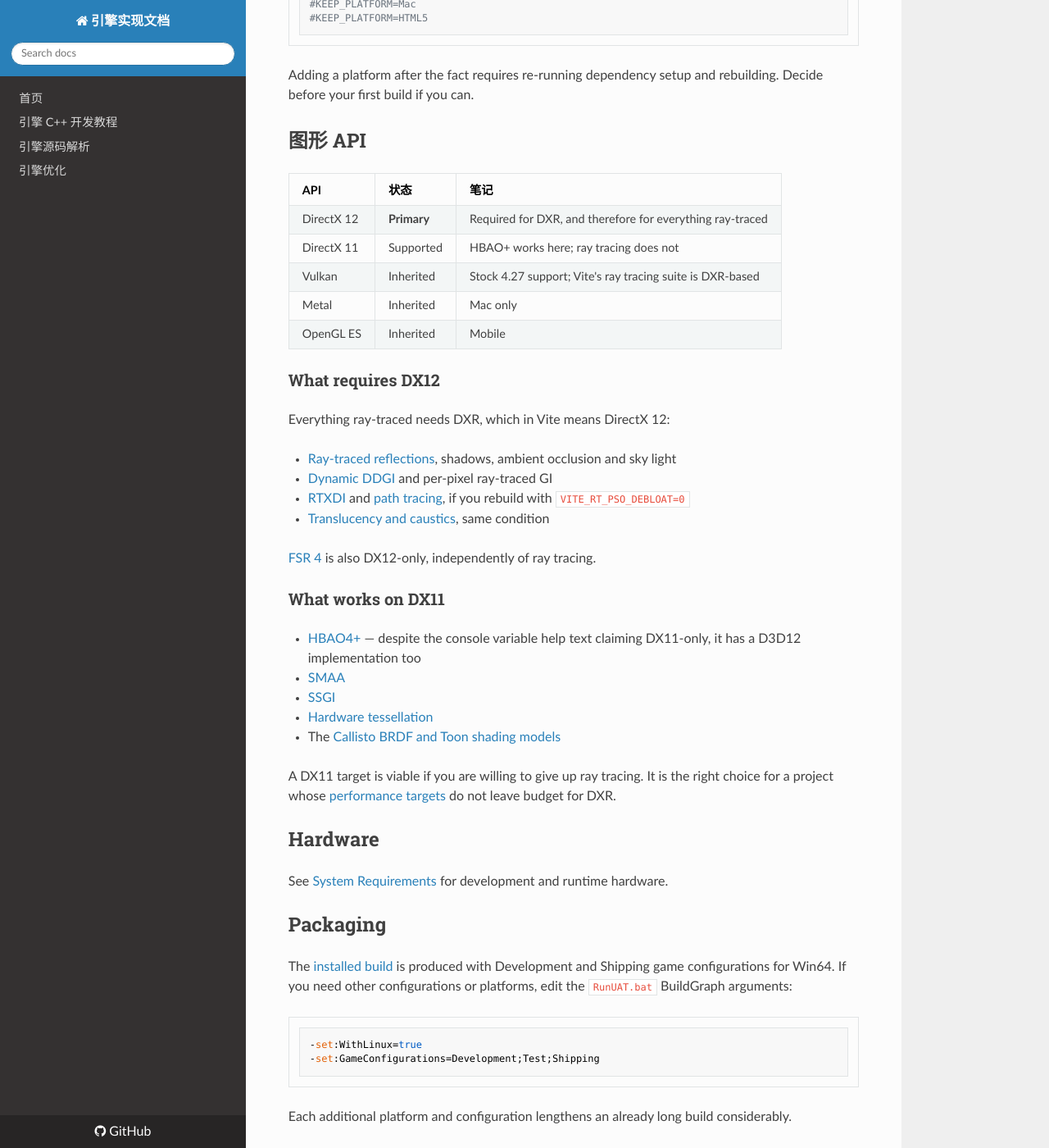
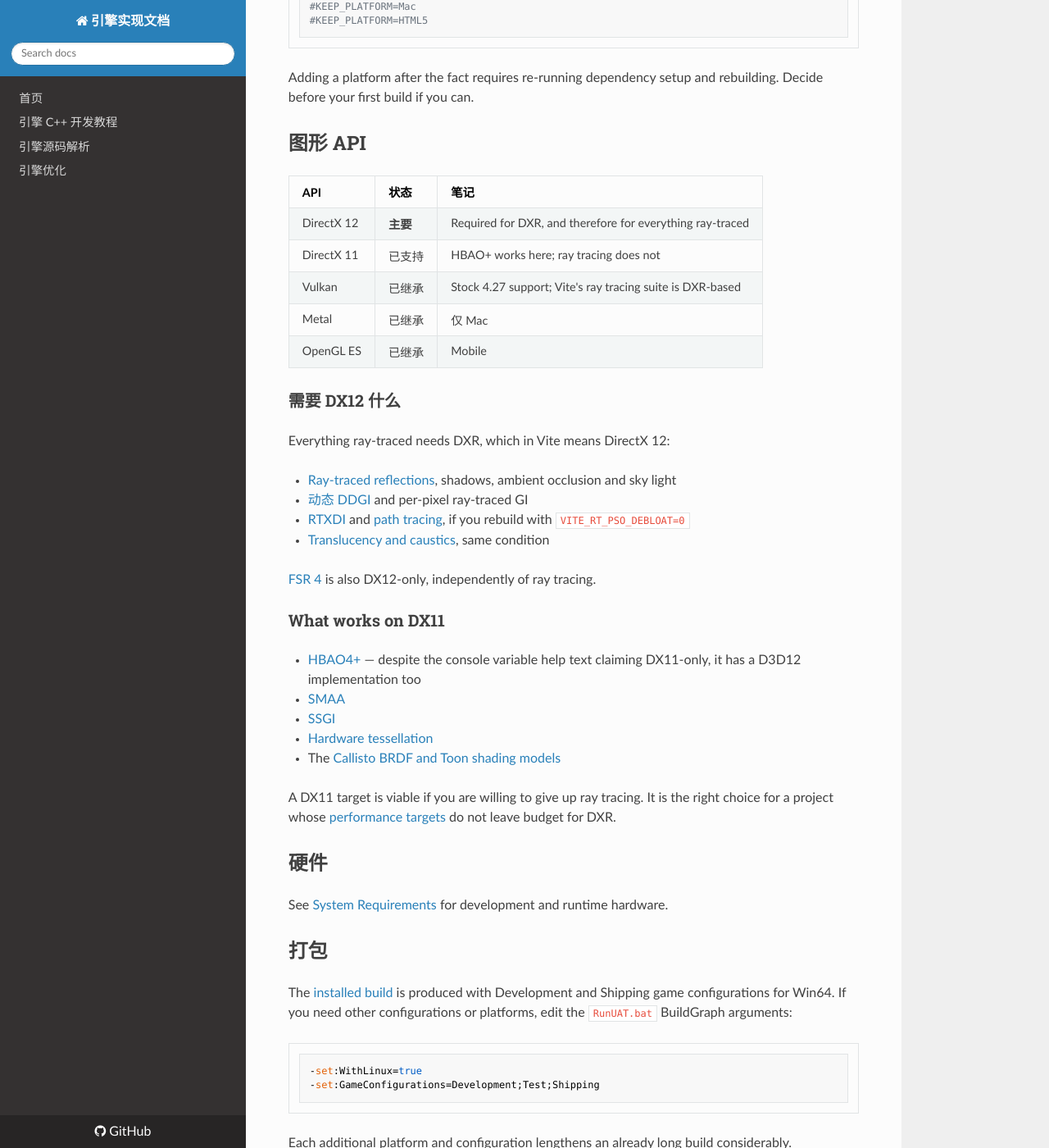
Before and after one commit to OpenHUTB/cpp, an MkDocs documentation site: the page built from docs/optimization/Platforms/Platforms.md, in a window 1280 px wide and 1400 px high, scrolled down 1178 px. Shown: the whole window at 82% size. Built offline with MkDocs 1.6.1, drawn with Linux system fonts in a browser that asks for light colours; nearby versions of some CDN libraries; a script that is not in the unit is left out; some of the changed text lies outside the part shown.

Commit message:
更新 Platforms.md

```diff
--- a/docs/optimization/Platforms/Platforms.md
+++ b/docs/optimization/Platforms/Platforms.md
@@ -5,7 +5,7 @@
 Vite is a focused fork. The features that distinguish it &mdash; the NvRTX ray tracing suite, DDGI, RTXDI,
 DLSS and its alternatives, HBAO+, hardware tessellation &mdash; are Deferred Path GPU features. Mean mainly for Desktop and 9th Gen Consoles
 
-## Support levels
+## 支持层次
 
 | 平台 | 层次 | 说明                                                                  |
 |---|---|------------------------------------------------------------------------|
@@ -51,18 +51,18 @@
 
 | API | 状态 | 笔记 |
 |---|---|---|
-| DirectX 12 | **Primary** | Required for DXR, and therefore for everything ray-traced |
-| DirectX 11 | Supported | HBAO+ works here; ray tracing does not |
-| Vulkan | Inherited | Stock 4.27 support; Vite's ray tracing suite is DXR-based |
-| Metal | Inherited | Mac only |
-| OpenGL ES | Inherited | Mobile |
+| DirectX 12 | **主要** | Required for DXR, and therefore for everything ray-traced |
+| DirectX 11 | 已支持 | HBAO+ works here; ray tracing does not |
+| Vulkan | 已继承 | Stock 4.27 support; Vite's ray tracing suite is DXR-based |
+| Metal | 已继承 | 仅 Mac |
+| OpenGL ES | 已继承 | Mobile |
 
-### What requires DX12
+### 需要 DX12 什么
 
 Everything ray-traced needs DXR, which in Vite means DirectX 12:
 
 - [Ray-traced reflections](RT-Reflections.md), shadows, ambient occlusion and sky light
-- [Dynamic DDGI](DDGI-Dynamic.md) and per-pixel ray-traced GI
+- [动态 DDGI](DDGI-Dynamic.md) and per-pixel ray-traced GI
 - [RTXDI](RTXDI.md) and [path tracing](Path-Tracing.md), if you rebuild with `VITE_RT_PSO_DEBLOAT=0`
 - [Translucency and caustics](RT-Translucency-And-Caustics.md), same condition
 
@@ -80,12 +80,12 @@
 A DX11 target is viable if you are willing to give up ray tracing. It is the right choice for a project
 whose [performance targets](Performance-Targets.md) do not leave budget for DXR.
 
-## Hardware
+## 硬件
 
 See [System Requirements](System-Requirements.md) for development and runtime hardware.
 
 
-## Packaging
+## 打包
 
 The [installed build](Installed-Builds.md) is produced with Development and Shipping game configurations
 for Win64. If you need other configurations or platforms, edit the `RunUAT.bat` BuildGraph arguments:
@@ -97,10 +97,10 @@
 
 Each additional platform and configuration lengthens an already long build considerably.
 
-## See also
+## 参见
 
-- [System Requirements](System-Requirements.md)
-- [Installed Builds](Installed-Builds.md)
-- [ViteSetup Assistant](ViteSetup.md)
-- [Ray Tracing](Ray-Tracing.md)
-- [Debloat Guide](Debloat-Guide.md)
+- [系统要求](System-Requirements.md)
+- [已安装好的构建](Installed-Builds.md)
+- [ViteSetup 助手](ViteSetup.md)
+- [光线追踪](Ray-Tracing.md)
+- [Debloat 指南](Debloat-Guide.md)
```
